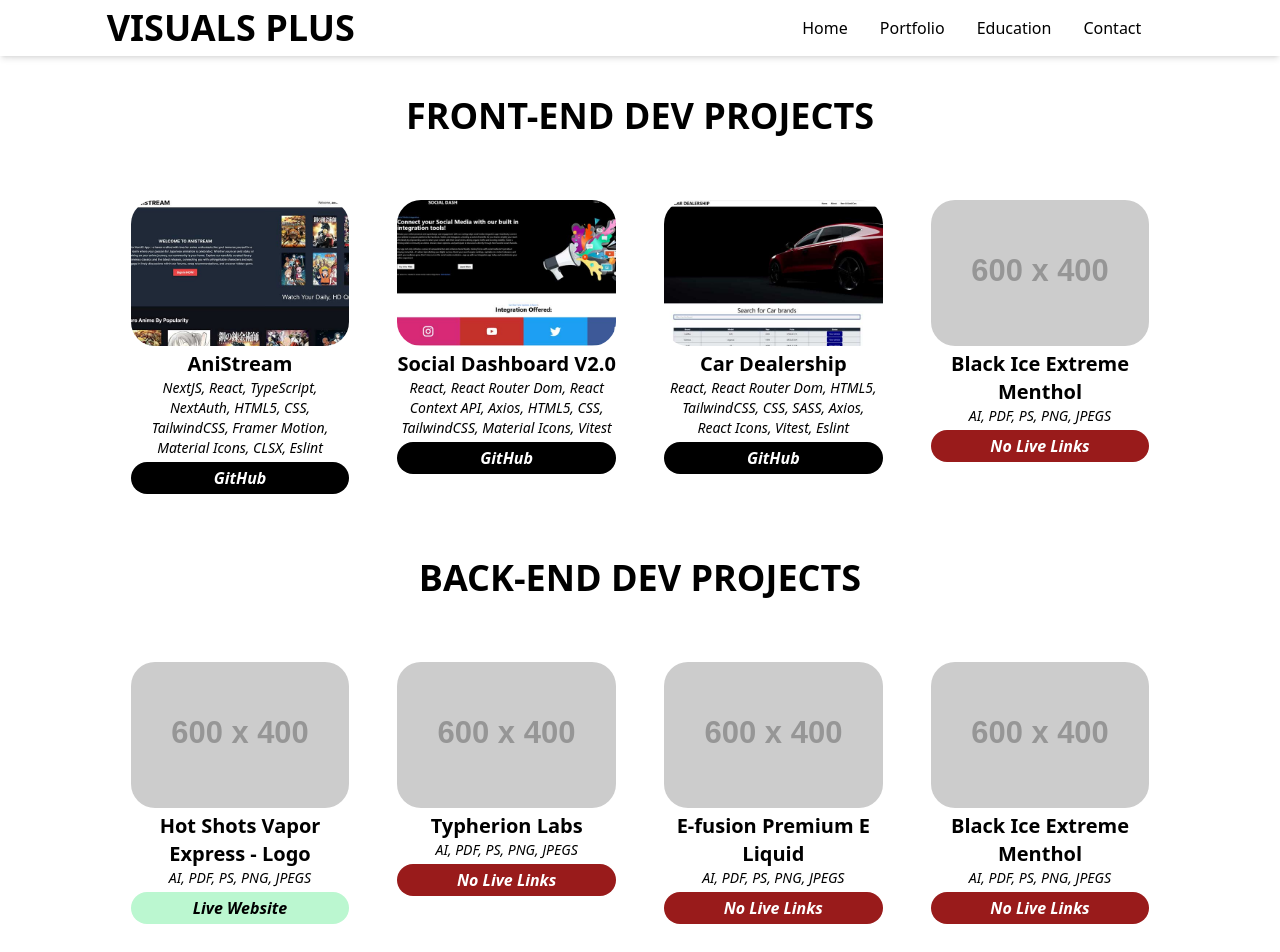
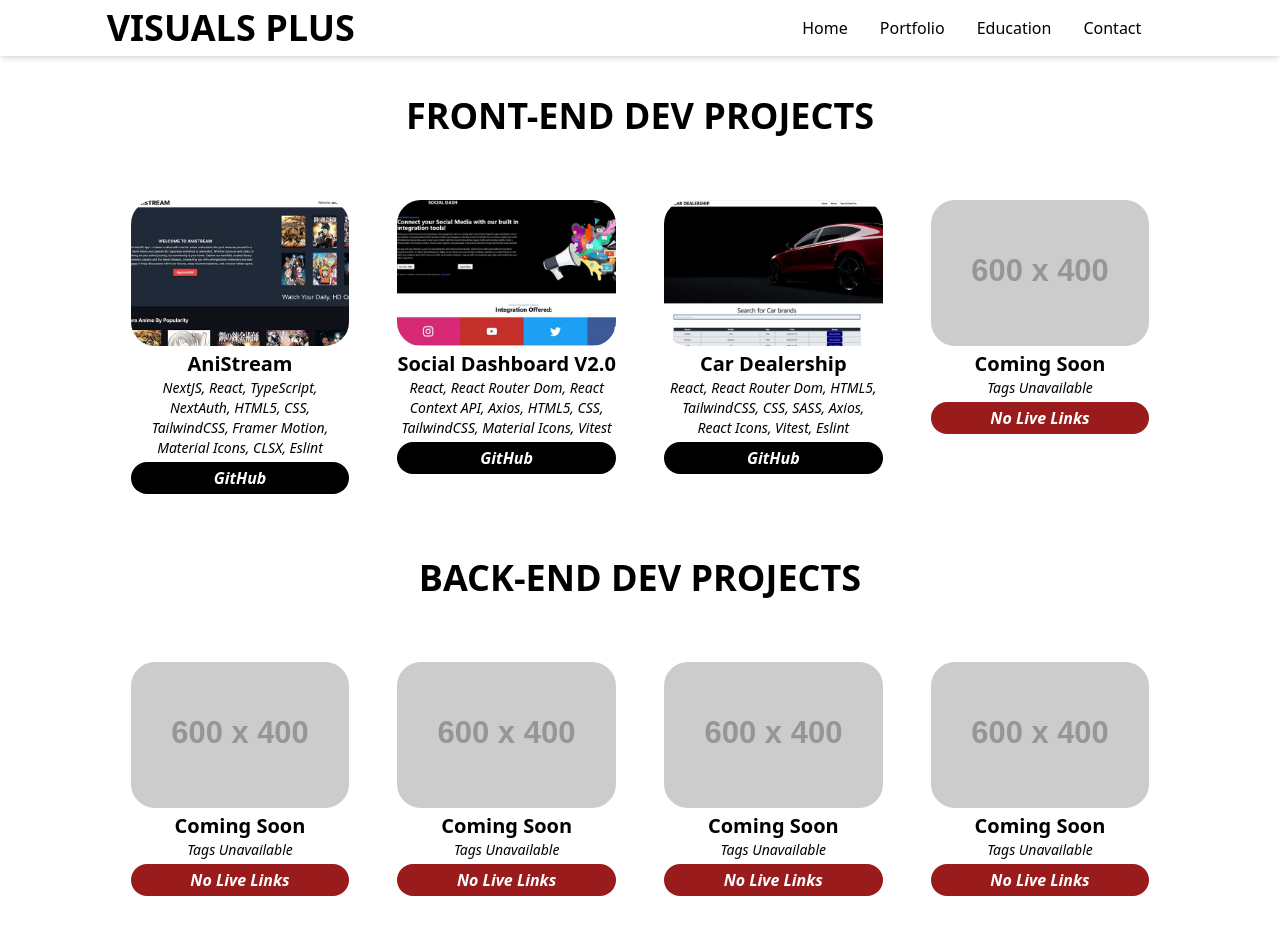
Before and after one commit to Zwill1/Astro-Portfolio, an Astro site: page /portfolio in a window 1280 px wide. Shown: the top 952 px of the page. Built offline with nearby package versions, Linux system fonts and the light colour scheme; Astro itself is replaced by a stand-in of ours; placeholder pictures from the web are drawn by us.

Commit message:
working on button component, adding default coming soon template for project on pages

```diff
--- a/src/pages/index.astro
+++ b/src/pages/index.astro
@@ -21,14 +21,16 @@ import Button from '../components/Button';
 			<SkillSection />
 		</section>
 		<ProjectCardSection />
-		<section class="w-full xl:w-10/12 mx-auto mb-20 md:flex">
-			<div class="w-full md:w-8/12 lg:w-10/12"></div>
+		<section class="w-10/12 xl:w-10/12 mx-auto mb-20 md:flex">
+			<!-- <div class="w-full md:w-8/12 lg:w-10/12"></div>
 			<div class="w-full md:w-4/12 lg:w-2/12 p-6 md:p-0 md:pr-6">
 				<Button link="http://localhost:4321/portfolio" name="See more projects" target="" bgColor="bg-[#17A2B8]" width="w-full text-center text-1xl text-white" />
-				<!-- <p class="text-center lg:text-right lg:pr-10 text-1xl italic">
-					See more <a href="" class="font-bold">projects</a>
-				</p> -->
+			</div> -->
+
+			<div class="mx-auto">
+				<Button link="http://localhost:4321/portfolio" name="See more projects" target="" bgColor="bg-[#17A2B8]" width="w-full text-center text-1xl text-white pl-6 pr-6" />
 			</div>
+
 		</section>
 		<section class="pt-2 pb-20 bg-[#f4f4f4]">
 			<div class="mt-10">
--- a/src/pages/portfolio.astro
+++ b/src/pages/portfolio.astro
@@ -45,9 +45,9 @@ import Layout from '../layouts/Layout.astro';
         <div class="w-full md:w-6/12 lg:w-3/12 text-center p-6">
             <ProjectCard
             image="https://placehold.co/600x400"
-            imgAlt='Black Ice Extreme Menthol Logo'
-            tags="AI, PDF, PS, PNG, JPEGS"
-            title='Black Ice Extreme Menthol'
+            imgAlt='Project Unavailable'
+            tags="Tags Unavailable"
+            title='Coming Soon'
             url='#'
             codeURL='#'
             />
@@ -91,9 +91,9 @@ import Layout from '../layouts/Layout.astro';
         <div class="w-full md:w-6/12 lg:w-3/12 text-center p-6">
             <ProjectCard
             image="https://placehold.co/600x400"
-            imgAlt='Black Ice Extreme Menthol Logo'
-            tags="AI, PDF, PS, PNG, JPEGS"
-            title='Black Ice Extreme Menthol'
+            imgAlt='Project Unavailable'
+            tags="Tags Unavailable"
+            title='Coming Soon'
             url='#'
             codeURL='#'
             />
@@ -112,19 +112,9 @@ import Layout from '../layouts/Layout.astro';
         <div class="w-full md:w-6/12 lg:w-3/12 text-center p-6">
             <ProjectCard
             image="https://placehold.co/600x400"
-            imgAlt='Hot Shots Vapor Express - Logo'
-            tags="AI, PDF, PS, PNG, JPEGS"
-            title='Hot Shots Vapor Express - Logo'
-            url='http://www.hotshotsvapor.ca/'
-            codeURL='#'
-            />
-        </div>
-        <div class="w-full md:w-6/12 lg:w-3/12 text-center p-6">
-            <ProjectCard
-            image="https://placehold.co/600x400"
-            imgAlt='Typherion Labs - Logo'
-            tags="AI, PDF, PS, PNG, JPEGS"
-            title='Typherion Labs'
+            imgAlt='Project Unavailable'
+            tags="Tags Unavailable"
+            title='Coming Soon'
             url='#'
             codeURL='#'
             />
@@ -132,9 +122,9 @@ import Layout from '../layouts/Layout.astro';
         <div class="w-full md:w-6/12 lg:w-3/12 text-center p-6">
             <ProjectCard
             image="https://placehold.co/600x400"
-            imgAlt='E-fusion Premium E Liquid - Logo'
-            tags="AI, PDF, PS, PNG, JPEGS"
-            title='E-fusion Premium E Liquid'
+            imgAlt='Project Unavailable'
+            tags="Tags Unavailable"
+            title='Coming Soon'
             url='#'
             codeURL='#'
             />
@@ -142,9 +132,19 @@ import Layout from '../layouts/Layout.astro';
         <div class="w-full md:w-6/12 lg:w-3/12 text-center p-6">
             <ProjectCard
             image="https://placehold.co/600x400"
-            imgAlt='Black Ice Extreme Menthol Logo'
-            tags="AI, PDF, PS, PNG, JPEGS"
-            title='Black Ice Extreme Menthol'
+            imgAlt='Project Unavailable'
+            tags="Tags Unavailable"
+            title='Coming Soon'
+            url='#'
+            codeURL='#'
+            />
+        </div>
+        <div class="w-full md:w-6/12 lg:w-3/12 text-center p-6">
+            <ProjectCard
+            image="https://placehold.co/600x400"
+            imgAlt='Project Unavailable'
+            tags="Tags Unavailable"
+            title='Coming Soon'
             url='#'
             codeURL='#'
             />
@@ -156,19 +156,19 @@ import Layout from '../layouts/Layout.astro';
         <div class="w-full md:w-6/12 lg:w-3/12 text-center p-6">
             <ProjectCard
             image="https://placehold.co/600x400"
-            imgAlt='Hot Shots Vapor Express - Logo'
-            tags="AI, PDF, PS, PNG, JPEGS"
-            title='Hot Shots Vapor Express - Logo'
-            url='http://www.hotshotsvapor.ca/'
+            imgAlt='Project Unavailable'
+            tags="Tags Unavailable"
+            title='Coming Soon'
+            url='#'
             codeURL='#'
             />
         </div>
         <div class="w-full md:w-6/12 lg:w-3/12 text-center p-6">
             <ProjectCard
             image="https://placehold.co/600x400"
-            imgAlt='Typherion Labs - Logo'
-            tags="AI, PDF, PS, PNG, JPEGS"
-            title='Typherion Labs'
+            imgAlt='Project Unavailable'
+            tags="Tags Unavailable"
+            title='Coming Soon'
             url='#'
             codeURL='#'
             />
@@ -178,9 +178,9 @@ import Layout from '../layouts/Layout.astro';
         <div class="w-full md:w-6/12 lg:w-3/12 text-center p-6">
             <ProjectCard
             image="https://placehold.co/600x400"
-            imgAlt='E-fusion Premium E Liquid - Logo'
-            tags="AI, PDF, PS, PNG, JPEGS"
-            title='E-fusion Premium E Liquid'
+            imgAlt='Project Unavailable'
+            tags="Tags Unavailable"
+            title='Coming Soon'
             url='#'
             codeURL='#'
             />
@@ -188,9 +188,9 @@ import Layout from '../layouts/Layout.astro';
         <div class="w-full md:w-6/12 lg:w-3/12 text-center p-6">
             <ProjectCard
             image="https://placehold.co/600x400"
-            imgAlt='Black Ice Extreme Menthol Logo'
-            tags="AI, PDF, PS, PNG, JPEGS"
-            title='Black Ice Extreme Menthol'
+            imgAlt='Project Unavailable'
+            tags="Tags Unavailable"
+            title='Coming Soon'
             url='#'
             codeURL='#'
             />
--- a/src/ui/Home/ProjectCardSection.astro
+++ b/src/ui/Home/ProjectCardSection.astro
@@ -42,11 +42,11 @@ import ProjectCard from '../../components/ProjectCard.jsx';
     <div class="w-full md:w-6/12 lg:w-3/12 text-center p-6">
         <ProjectCard
         image="https://placehold.co/600x400"
-        imgAlt='Project 1'
-        tags="React, PHP, HTML5, CSS"
-        title='React Project 4'
-        url='http://localhost:4321/'
-        codeURL='https://github.com/Zwill1'
+        imgAlt='Project Unavailable'
+        tags="Tags Unavailable"
+        title='Coming Soon'
+        url='#'
+        codeURL='#'
         />
     </div>
 </section>
@@ -77,22 +77,22 @@ import ProjectCard from '../../components/ProjectCard.jsx';
 <section class="md:flex w-full lg:hidden mb-5">
     <div class="w-full md:w-6/12 lg:w-3/12 text-center p-6">
         <ProjectCard
-        image="https://placehold.co/600x400"
-        imgAlt='Project 1'
-        tags="React, PHP, HTML5, CSS"
-        title='React Project 3'
-        url='http://localhost:4321/'
-        codeURL='https://github.com/Zwill1'
+        image="/images/spotlights/car-dealership-thumbnail.jpg"
+        imgAlt='Car Dealership'
+        tags="React, React Router Dom, HTML5, TailwindCSS, CSS, SASS, Axios, React Icons, Vitest, Eslint"
+        title='Car Dealership'
+        url='#'
+        codeURL='https://github.com/Zwill1/car-dealership'
         />
     </div>
     <div class="w-full md:w-6/12 lg:w-3/12 text-center p-6">
         <ProjectCard
         image="https://placehold.co/600x400"
-        imgAlt='Project 1'
-        tags="React, PHP, HTML5, CSS"
-        title='React Project 4'
-        url='http://localhost:4321/'
-        codeURL='https://github.com/Zwill1'
+        imgAlt='Project Unavailable'
+        tags="Tags Unavailable"
+        title='Coming Soon'
+        url='#'
+        codeURL='#'
         />
     </div>
 </section>
```
